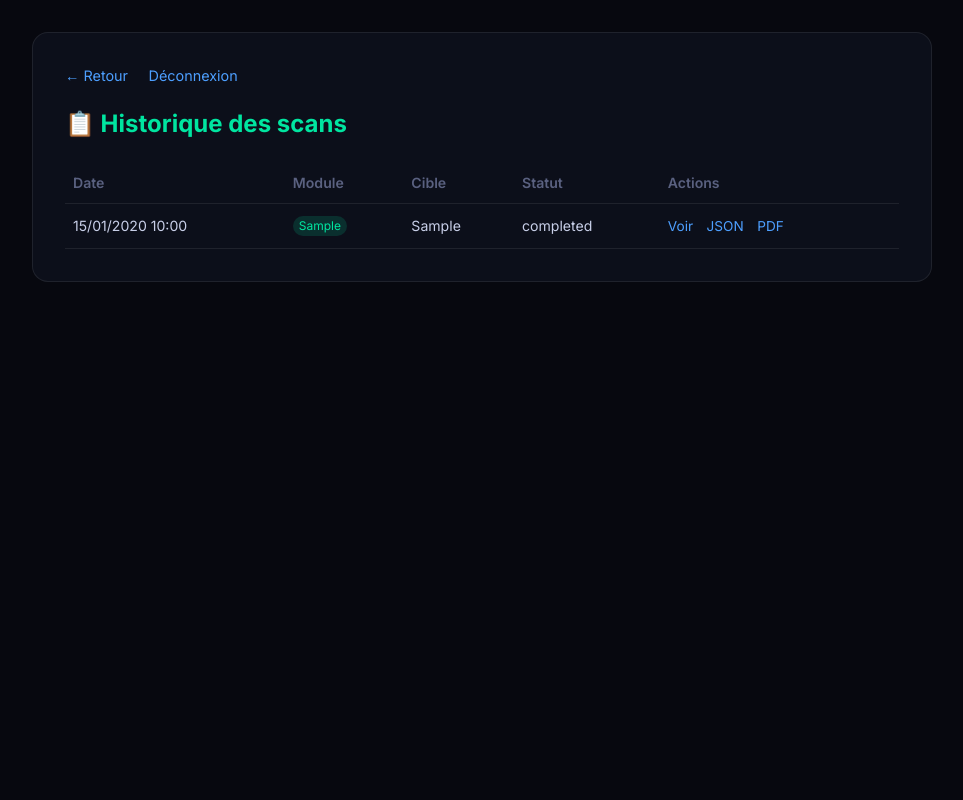
After one commit to benjaminboyer00-cmyk/osint-ultimate, a Flask app: page /history in a window 1280 px wide. The commit adds this page. Shown: the whole page, without its empty margins (158-1121 px from the left). Run offline with Flask 3, Linux system fonts and the light colour scheme; a user stored in the database is signed in; tables that the repository leaves empty hold one stand-in row (values such as "Sample post"); parts of the project's set-up code (start-up, migrations or seed data) failed here and were passed over.

Commit message:
changement ia

```diff
--- a/app.py
+++ b/app.py
@@ -30,10 +30,21 @@ from flask_login import (LoginManager, UserMixin, login_user, logout_user,
 from flask_sqlalchemy import SQLAlchemy
 from werkzeug.security import generate_password_hash, check_password_hash
 from werkzeug.utils import secure_filename
+from werkzeug.middleware.proxy_fix import ProxyFix
 
 app = Flask(__name__)
+app.wsgi_app = ProxyFix(app.wsgi_app, x_proto=1, x_host=1)
+
+# SQLite persistant sur HF Spaces si /data est monté (tier payant), sinon local
+_default_db = 'sqlite:////data/osint.db' if os.path.isdir('/data') else 'sqlite:///osint.db'
 app.config['SECRET_KEY'] = os.environ.get('SECRET_KEY', 'change-me-' + os.urandom(16).hex())
-app.config['SQLALCHEMY_DATABASE_URI'] = os.environ.get('DATABASE_URL', 'sqlite:///osint.db')
+app.config['SQLALCHEMY_DATABASE_URI'] = os.environ.get('DATABASE_URL', _default_db)
+app.config['SESSION_COOKIE_SAMESITE'] = 'Lax'
+# HF Spaces = HTTPS ; en local laisser false pour éviter les cookies rejetés en HTTP
+_on_hf = bool(os.environ.get('SPACE_ID') or os.environ.get('SYSTEM'))
+app.config['SESSION_COOKIE_SECURE'] = os.environ.get(
+    'SESSION_COOKIE_SECURE', 'true' if _on_hf else 'false'
+).lower() == 'true'
 app.config['SQLALCHEMY_TRACK_MODIFICATIONS'] = False
 app.config['UPLOAD_FOLDER'] = 'uploads'
 app.config['MAX_CONTENT_LENGTH'] = 16 * 1024 * 1024  # 16MB max upload
@@ -77,6 +88,57 @@ def safe_get(url, timeout=15, **kwargs):
         return s.get(url, timeout=timeout, verify=False, **kwargs)
     except Exception:
         return None
+
+# ---------- OPENROUTER IA ----------
+OPENROUTER_MODELS = [
+    'openchat/openchat-7b:free',
+    'google/gemma-2-9b-it:free',
+    'meta-llama/llama-3.2-3b-instruct:free',
+]
+
+def summarize_osint_with_openrouter(text, api_key=None):
+    """Résume des résultats OSINT via l'API OpenRouter."""
+    key = api_key or os.environ.get('OPENROUTER_KEY') or os.environ.get('ANTHROPIC_API_KEY')
+    if not key:
+        raise ValueError('OPENROUTER_KEY non configurée dans les secrets du Space')
+    if isinstance(text, dict):
+        text = json.dumps(text, ensure_ascii=False)
+    text = str(text)[:4000]
+    prompt = (
+        'Analyse et résume ces résultats OSINT en français. '
+        'Sois concis, structuré, et mets en évidence les points importants '
+        f'et risques potentiels:\n\n{text}'
+    )
+    headers = {
+        'Authorization': f'Bearer {key}',
+        'Content-Type': 'application/json',
+        'HTTP-Referer': os.environ.get(
+            'OPENROUTER_REFERER',
+            'https://huggingface.co/spaces/benji4565/osint_ultimate_backend',
+        ),
+        'X-Title': 'OSINT Ultimate',
+    }
+    payload_base = {
+        'messages': [{'role': 'user', 'content': prompt}],
+    }
+    last_error = None
+    for model in OPENROUTER_MODELS:
+        try:
+            r = requests.post(
+                'https://openrouter.ai/api/v1/chat/completions',
+                headers=headers,
+                json={**payload_base, 'model': model},
+                timeout=30,
+            )
+            if r.status_code == 200:
+                return r.json()['choices'][0]['message']['content']
+            err_body = r.json() if r.headers.get('content-type', '').startswith('application/json') else {}
+            last_error = err_body.get('error', {}).get('message') or f'HTTP {r.status_code}'
+            if r.status_code != 404:
+                break
+        except Exception as e:
+            last_error = str(e)
+    raise RuntimeError(last_error or 'Aucun modèle OpenRouter disponible')
 
 # ---------- MODELS ----------
 class User(UserMixin, db.Model):
@@ -148,11 +210,13 @@ def register():
 @app.route('/login', methods=['GET', 'POST'])
 def login():
     if request.method == 'POST':
-        user = User.query.filter_by(username=request.form.get('username', '')).first()
-        if user and user.check_password(request.form.get('password', '')):
-            login_user(user)
+        username = request.form.get('username', '').strip()
+        password = request.form.get('password', '')
+        user = User.query.filter_by(username=username).first()
+        if user and user.check_password(password):
+            login_user(user, remember=True)
             return redirect(url_for('index'))
-        flash('Identifiants invalides.', 'error')
+        flash('Identifiants invalides. Sur Hugging Face, recréez un compte après chaque redéploiement si la base n\'est pas persistante.', 'error')
     return render_template('auth.html', mode='login')
 
 @app.route('/logout')
@@ -1001,26 +1065,15 @@ def upload():
 def ai_summary():
     data = request.json or {}
     text = data.get('result', '')
-    if isinstance(text, dict):
-        text = json.dumps(text, ensure_ascii=False)
-    text = str(text)[:4000]
-    key = os.environ.get('OPENROUTER_KEY') or os.environ.get('ANTHROPIC_API_KEY')
-    if not key:
-        return jsonify({'error': 'Configurez OPENROUTER_KEY dans les variables d\'environnement Render'}), 500
+    if not text:
+        return jsonify({'error': 'Aucun résultat de scan à résumer'}), 400
     try:
-        r = requests.post(
-            'https://openrouter.ai/api/v1/chat/completions',
-            headers={'Authorization': f'Bearer {key}', 'Content-Type': 'application/json'},
-            json={'model': 'mistralai/mistral-7b-instruct:free',
-                  'messages': [{'role': 'user',
-                                'content': f'Analyse et résume ces résultats OSINT en français. Sois concis, structuré, et mets en évidence les points importants et risques potentiels:\n\n{text}'}]},
-            timeout=30
-        )
-        if r.status_code == 200:
-            return jsonify({'summary': r.json()['choices'][0]['message']['content']})
-        return jsonify({'error': f'Erreur API OpenRouter: {r.status_code}'}), 500
+        summary = summarize_osint_with_openrouter(text)
+        return jsonify({'summary': summary})
+    except ValueError as e:
+        return jsonify({'error': str(e)}), 500
     except Exception as e:
-        return jsonify({'error': str(e)}), 500
+        return jsonify({'error': f'OpenRouter: {e}'}), 500
 
 
 # ---------- SOCKETIO ----------
--- /dev/null
+++ b/templates/history.html
@@ -0,0 +1,120 @@
+<!DOCTYPE html>
+<html lang="fr">
+<head>
+    <meta charset="UTF-8">
+    <meta name="viewport" content="width=device-width, initial-scale=1.0">
+    <title>Historique – OSINT Ultimate</title>
+    <link href="https://fonts.googleapis.com/css2?family=Inter:wght@400;600;700&display=swap" rel="stylesheet">
+    <style>
+        :root {
+            --bg: #07080f;
+            --panel: rgba(14, 17, 28, 0.9);
+            --text: #c8cfe8;
+            --text-dim: #5a6180;
+            --accent: #00e5a0;
+            --accent2: #4d9fff;
+            --border: rgba(255,255,255,0.08);
+        }
+        * { margin:0; padding:0; box-sizing:border-box; }
+        body {
+            background: var(--bg);
+            color: var(--text);
+            font-family: 'Inter', sans-serif;
+            min-height: 100vh;
+            padding: 2rem 1rem;
+        }
+        .wrap {
+            max-width: 900px;
+            margin: 0 auto;
+            background: var(--panel);
+            border: 1px solid var(--border);
+            border-radius: 16px;
+            padding: 2rem;
+        }
+        h1 { font-size: 1.5rem; margin-bottom: 1.5rem; color: var(--accent); }
+        .nav { margin-bottom: 1.5rem; }
+        .nav a {
+            color: var(--accent2);
+            text-decoration: none;
+            margin-right: 1rem;
+            font-size: .9rem;
+        }
+        .nav a:hover { text-decoration: underline; }
+        table { width: 100%; border-collapse: collapse; font-size: .88rem; }
+        th, td {
+            text-align: left;
+            padding: .75rem .5rem;
+            border-bottom: 1px solid var(--border);
+        }
+        th { color: var(--text-dim); font-weight: 600; }
+        .actions a, .actions button {
+            color: var(--accent2);
+            text-decoration: none;
+            margin-right: .6rem;
+            background: none;
+            border: none;
+            cursor: pointer;
+            font-size: .85rem;
+        }
+        .actions a:hover { text-decoration: underline; }
+        .empty { color: var(--text-dim); text-align: center; padding: 2rem; }
+        .badge {
+            display: inline-block;
+            padding: .2em .5em;
+            border-radius: 12px;
+            font-size: .75rem;
+            background: rgba(0,229,160,.15);
+            color: var(--accent);
+        }
+        @media(max-width:600px){
+            table, thead, tbody, th, td, tr { display: block; }
+            thead { display: none; }
+            tr { margin-bottom: 1rem; padding: .5rem 0; border-bottom: 1px solid var(--border); }
+            td::before {
+                content: attr(data-label) ": ";
+                color: var(--text-dim);
+                font-weight: 600;
+            }
+        }
+    </style>
+</head>
+<body>
+<div class="wrap">
+    <div class="nav">
+        <a href="{{ url_for('index') }}">← Retour</a>
+        <a href="{{ url_for('logout') }}">Déconnexion</a>
+    </div>
+    <h1>📋 Historique des scans</h1>
+    {% if scans %}
+    <table>
+        <thead>
+            <tr>
+                <th>Date</th>
+                <th>Module</th>
+                <th>Cible</th>
+                <th>Statut</th>
+                <th>Actions</th>
+            </tr>
+        </thead>
+        <tbody>
+            {% for scan in scans %}
+            <tr>
+                <td data-label="Date">{{ scan.timestamp.strftime('%d/%m/%Y %H:%M') if scan.timestamp else '—' }}</td>
+                <td data-label="Module"><span class="badge">{{ scan.module }}</span></td>
+                <td data-label="Cible">{{ scan.target[:60] }}{% if scan.target|length > 60 %}…{% endif %}</td>
+                <td data-label="Statut">{{ scan.status }}</td>
+                <td data-label="Actions" class="actions">
+                    <a href="{{ url_for('index') }}?scan_id={{ scan.id }}">Voir</a>
+                    <a href="{{ url_for('export', scan_id=scan.id) }}">JSON</a>
+                    <a href="{{ url_for('report_pdf', scan_id=scan.id) }}">PDF</a>
+                </td>
+            </tr>
+            {% endfor %}
+        </tbody>
+    </table>
+    {% else %}
+    <p class="empty">Aucun scan enregistré pour le moment. Lancez une analyse depuis l'accueil.</p>
+    {% endif %}
+</div>
+</body>
+</html>
--- a/templates/index.html
+++ b/templates/index.html
@@ -747,7 +747,8 @@ async function getAI(){
             body:JSON.stringify({result: lastResult})
         });
         const d = await r.json();
-        aiText.textContent = d.summary || ('Erreur: ' + (d.error||'?'));
+        if(d.summary) aiText.textContent = d.summary;
+        else aiText.textContent = 'Erreur IA: ' + (d.error || `HTTP ${r.status}`);
     } catch(e){
         aiText.textContent = `Erreur: ${e.message}`;
     }
```
Also changed, not shown: templates/report.html (added, +28 -0 lines).
